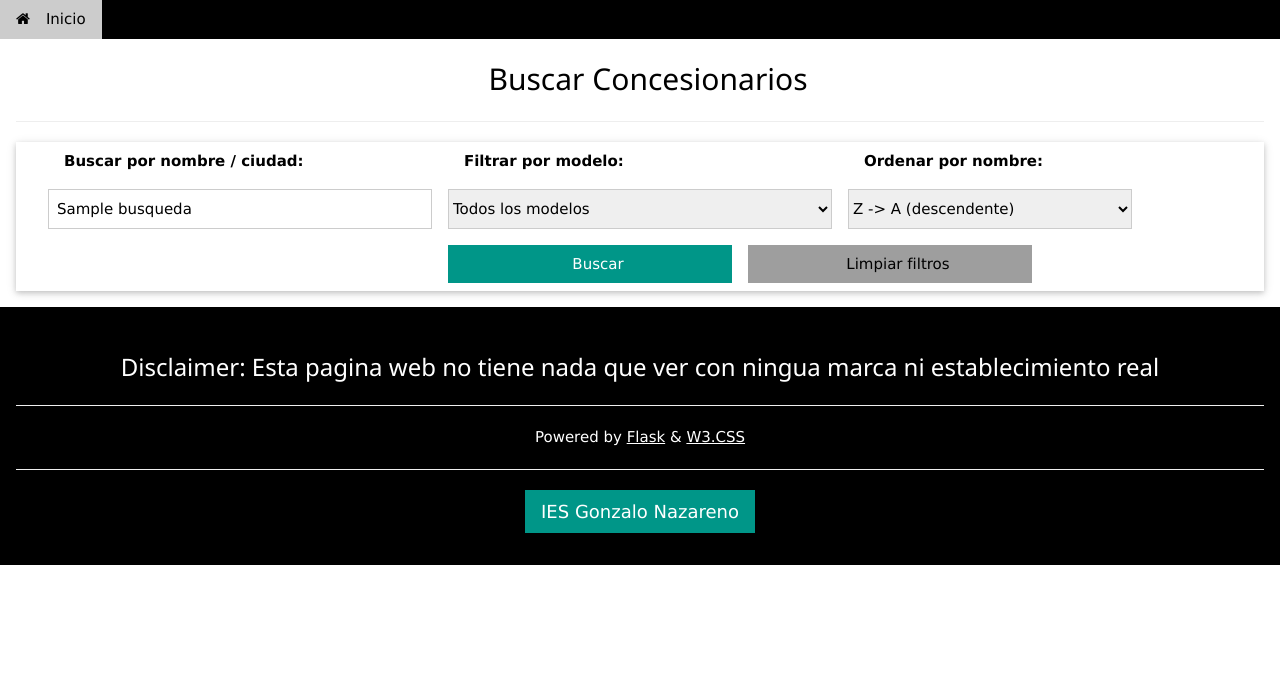
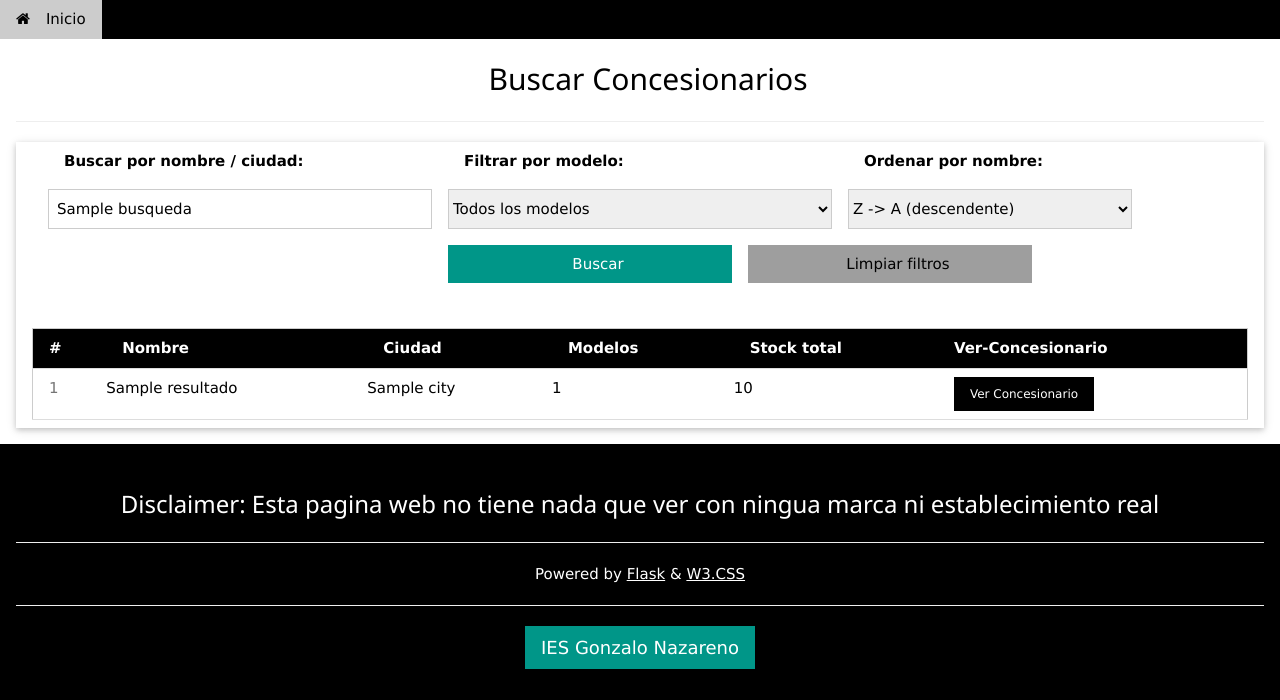
Before and after one commit to aferferc/Proyecto_Flask_2526, a Flask app: template templates/items.html in a window 1280 px wide. Shown: the top 700 px of the page. Run offline with Flask 3, Linux system fonts and the light colour scheme; the template is opened without the code that fills it: most values are stand-ins (such as "Sample title", 1, 10 or a date in 2020).

Commit message:
Se a añadido la funcion del listado a la pagina items

```diff
--- a/app.py
+++ b/app.py
@@ -15,16 +15,39 @@ def items():
     modelo_sel = request.args.get('modelo', '')
     orden = request.args.get('orden', 'asc')
     modelos_disp = obtenerModelos(datos)
+    resultados = []
 
+    for c in datos:
+        nombre = c['name']
+        ciudad = c['city']
+        estado = c['state']
+        inventario = c['inventario']
 
-    print(busqueda, modelo_sel, orden)
+        if busqueda.lower() not in nombre.lower() and busqueda.lower() not in ciudad.lower():
+            continue
 
+        if modelo_sel and (modelo_sel not in inventario):
+            continue
+
+        stock_total = calcularStockTotal(inventario)
+
+        num_modelos = len(inventario)
+
+        resultados.append({
+            'name': nombre,
+            'city': ciudad,
+            'stock_total': stock_total,
+            'num_modelos': num_modelos,
+        })
+
+    resultados.sort(key=lambda x: x['name'], reverse=(orden == 'desc'))
 
     return render_template('items.html',
                            modelos = modelos_disp,
                            busqueda = busqueda,
                            modelo_sel = modelo_sel,
-                           modelos_disp = modelos_disp,
-                           orden = orden)
+                           orden = orden,
+                           resultados = resultados
+                           )
 
 app.run('0.0.0.0', 5000, debug=True)
--- a/templates/items.html
+++ b/templates/items.html
@@ -59,6 +59,49 @@
         </div>
       </div>
     </form>
+
+    {% if resultados %}
+    <br>
+    <br>
+    <div class="w3-responsive">
+      <table class="w3-table-all w3-hoverable w3-card">
+        <thead>
+          <tr class="w3-theme">
+            <th>#</th>
+            <th><i class="fa w3-margin-right"></i>Nombre</th>
+            <th><i class="fa w3-margin-right"></i>Ciudad</th>
+            <th><i class="fa w3-margin-right"></i>Modelos</th>
+            <th><i class="fa w3-margin-right"></i>Stock total</th>
+            <th>Ver-Concesionario</th>
+          </tr>
+        </thead>
+        <tbody>
+          {% for c in resultados -%}
+            <tr {% if loop.first %}class="w3-pale-green"{% endif %}>
+              <td class="w3-text-grey">{{ loop.index }}</td>
+              <td>{{ c.name }}</td>
+              <td>{{ c.city }}</td>
+              <td>{{ c.num_modelos }}</td>
+              <td>{{ c.stock_total }}</td>
+              <td>
+                <a href="/item/{{ c.code }}" class="w3-button w3-small w3-theme w3-hover-teal">
+                  <i class="fa"></i>Ver Concesionario
+                </a>
+              </td>
+            </tr>
+          {%- endfor %}
+        </tbody>
+      </table>
+    </div>
+
+  {% else %}
+
+    <div class="w3-panel w3-pale-red w3-card">
+      <p>No se encontraron concesionarios con los filtros aplicados. Prueba con otros valores.</p>
+    </div>
+
+  {% endif %}
+
   </div>
 </div>
 
```
Also changed, not shown: funciones.py (+7 -0 lines).
